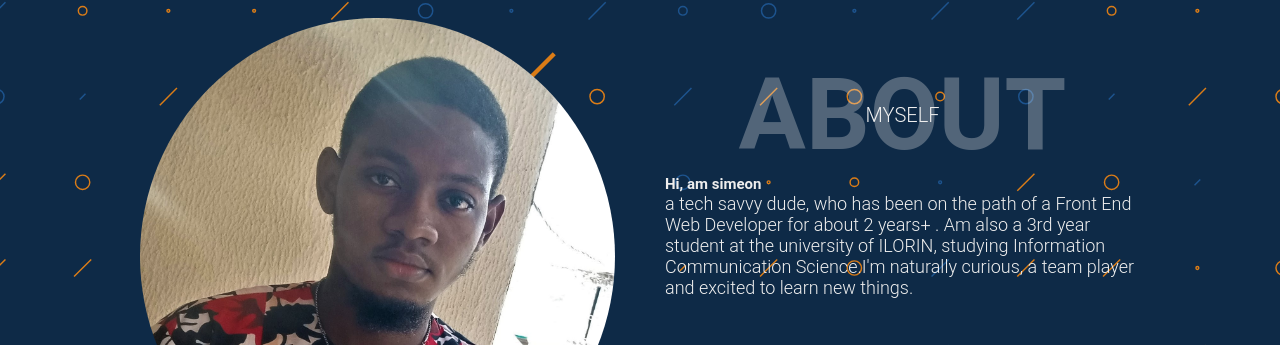
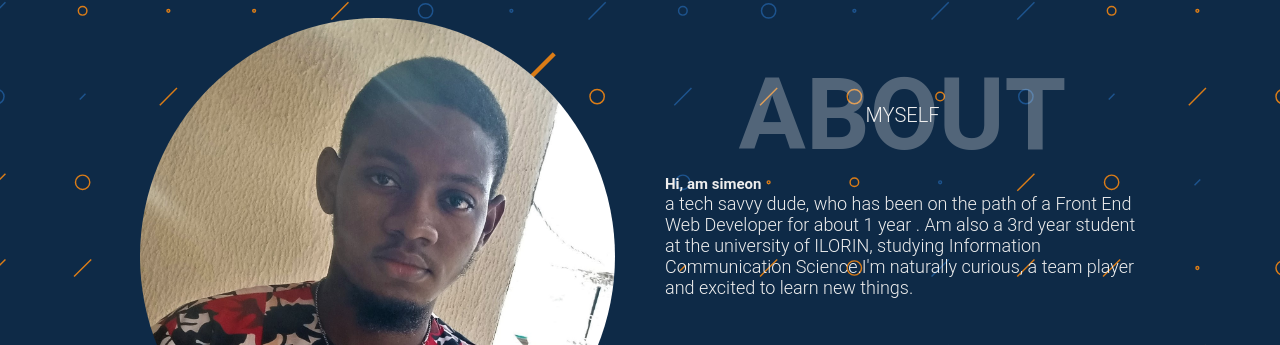
Before and after one commit to simziky/my-portfolio, a plain HTML site: page portfolio/index.html in a window 1280 px wide. Shown: the part 832-1177 px from the top of the page. Drawn offline with nearby package versions, Linux system fonts and the light colour scheme.

Commit message:
Update index.html

```diff
--- a/portfolio/index.html
+++ b/portfolio/index.html
@@ -62,7 +62,7 @@
 
           <h1> Hi, am simeon </h1>
           <p>
-            a tech savvy dude, who has been on the path of a Front End Web Developer for about 2 years+ .
+            a tech savvy dude, who has been on the path of a Front End Web Developer for about 1 year .
             Am also a 3rd year student at the university of ILORIN, studying Information Communication Science.I'm naturally curious, a team player and excited to learn new things.
           </p>
 
```
